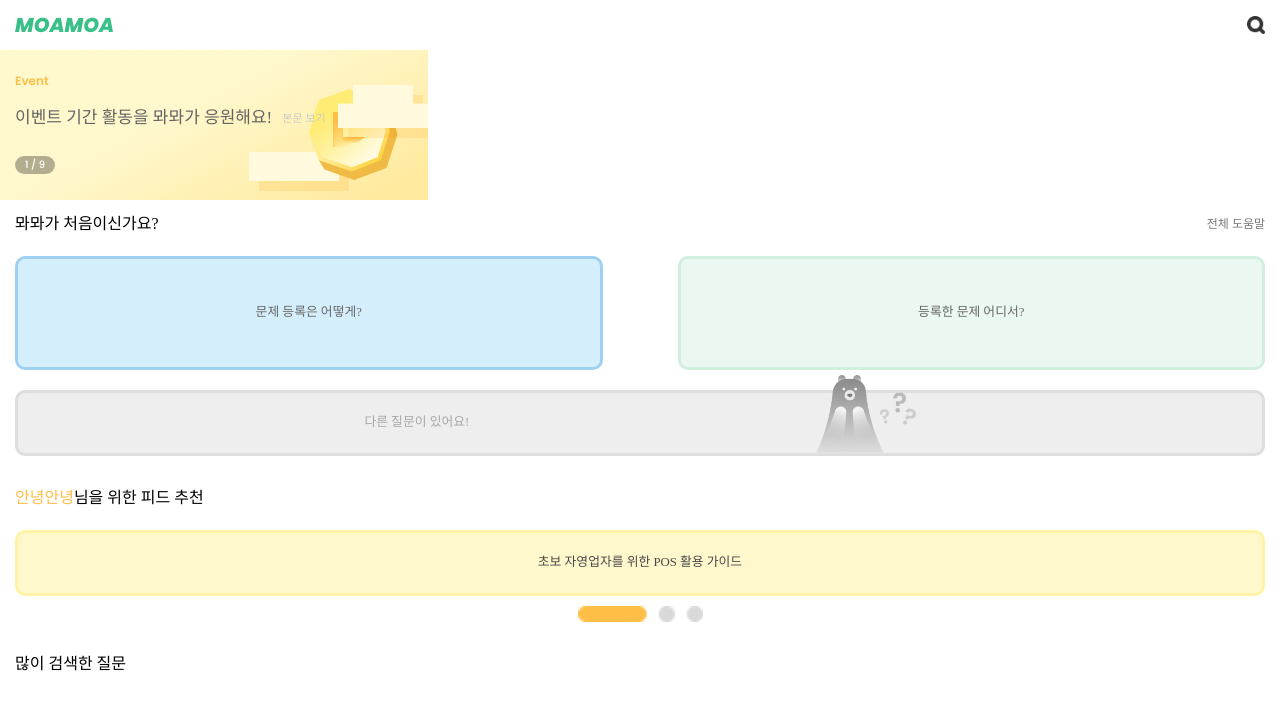
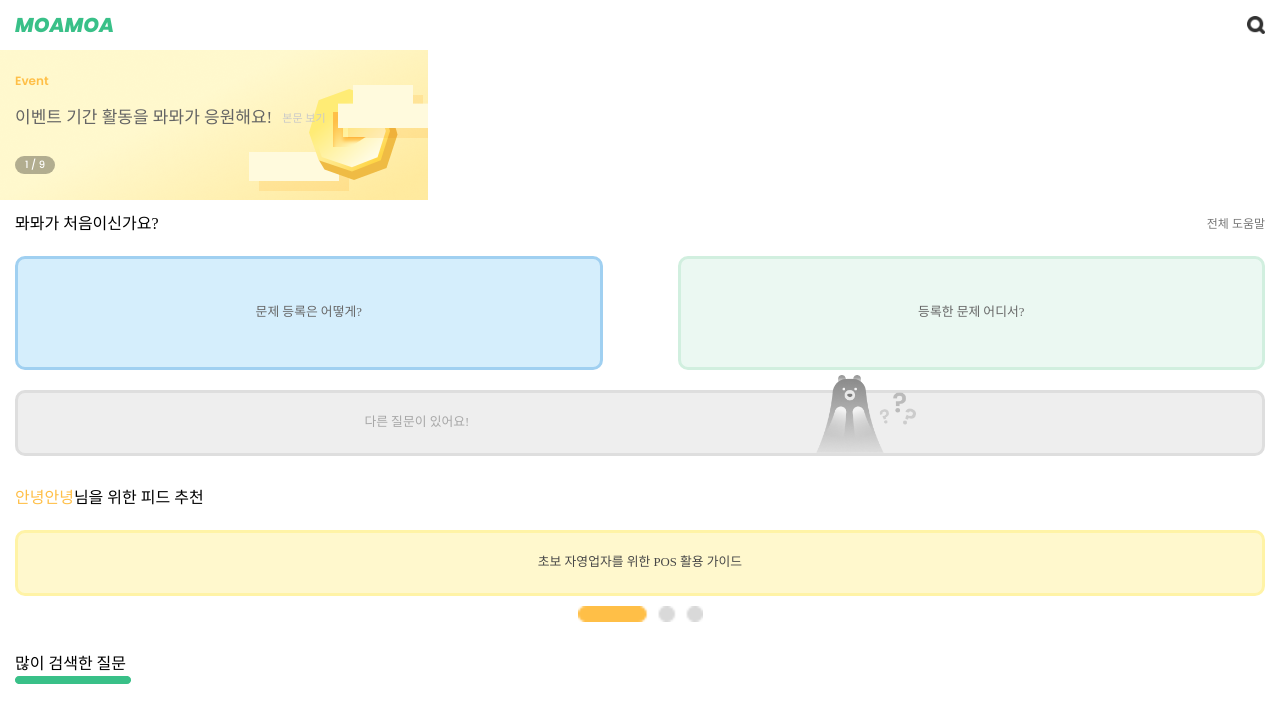
Before and after one commit to LikeLionHackathon-ERICA/Front-end, a React (Vite) app in the folder likedigital/: page / in a window 1280 px wide. Shown: the top 722 px of the page. Built offline with nearby package versions, Linux system fonts and the light colour scheme; a web font is replaced by a local one.

Commit message:
MQ - 이미지 추가

```diff
--- a/likedigital/src/pages/MostQuestion.jsx
+++ b/likedigital/src/pages/MostQuestion.jsx
@@ -1,10 +1,16 @@
 import React from "react";
 import { Routes, Route } from "react-router-dom";
+
+import underline from "../assets/underline.png";
+import toggle from "../assets/toggle.png";
 
 function MostQusetion() {
   return (
     <div className="mq_container">
       <h3 className="problem1">많이 검색한 질문</h3>
+
+      <img src={underline} alt="guideslide" />
+      <img src={toggle} alt="toggle" />
     </div>
   );
 }
```
Also changed, not shown: likedigital/src/assets/toggle.png (added), likedigital/src/assets/underline.png (added).
